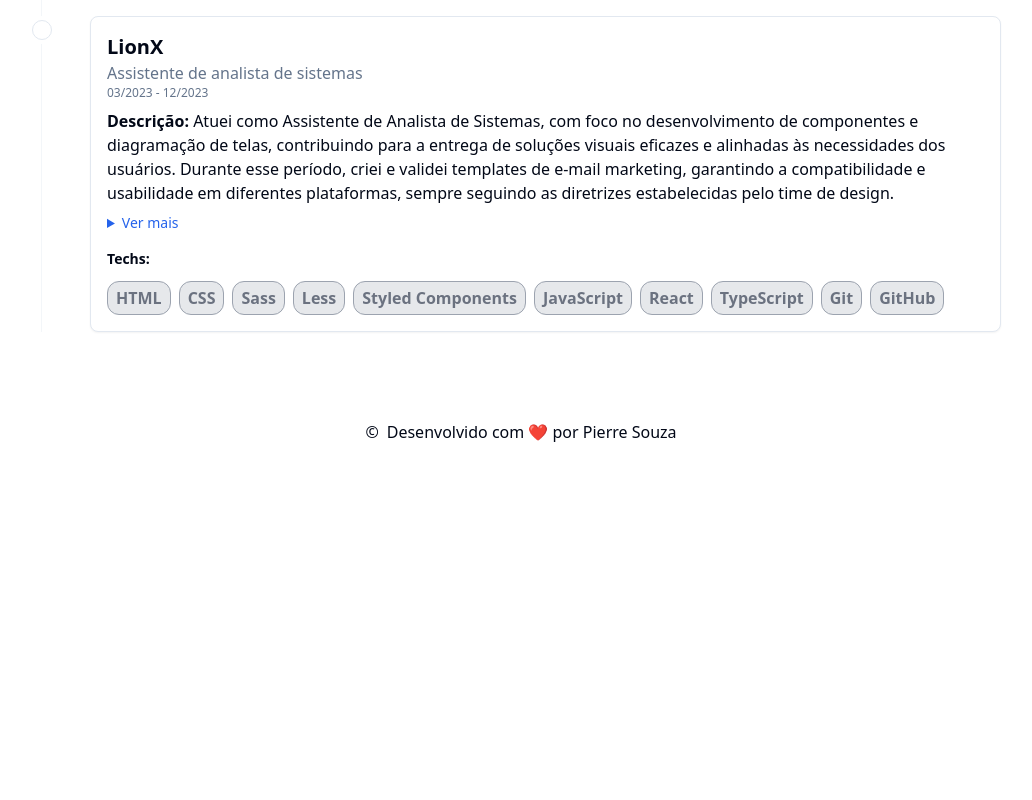
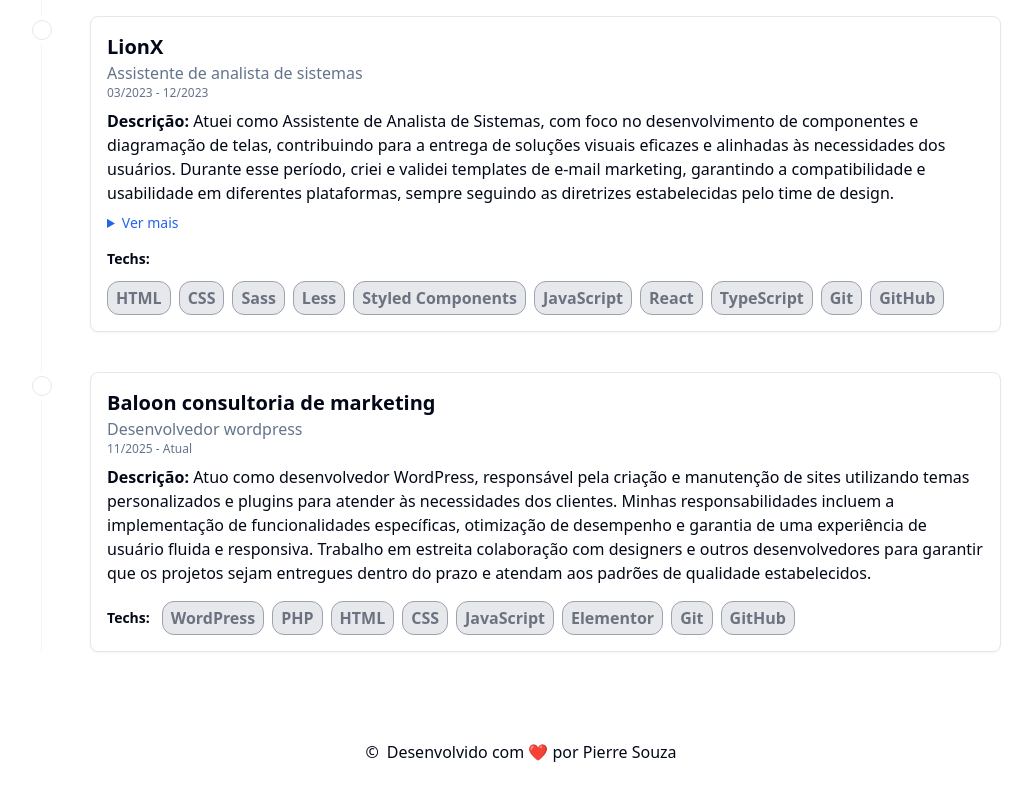
Before and after one commit to pierresouza/Portifolio, a Next.js app: page /experience in a window 1280 px wide. Shown: the part 1115-1915 px from the top of the page, without its empty margins (119-1151 px from the left). Before the commit the page ends 1599 px from the top, so only its background shows below. Built offline with nearby package versions, Linux system fonts and the light colour scheme.

Commit message:
feat: add freelance experience entry for Baloon consultoria de marketing

```diff
--- a/app/experience/mock.ts
+++ b/app/experience/mock.ts
@@ -14,6 +14,24 @@
 
 export const ExperienceMock: Experience = {
   Job: [
+    {
+      id: "freelancer",
+      Company: "Baloon consultoria de marketing",
+      Role: "Desenvolvedor wordpress",
+      Period: "11/2025 - Atual",
+      Description:
+        "Atuo como desenvolvedor WordPress, responsável pela criação e manutenção de sites utilizando temas personalizados e plugins para atender às necessidades dos clientes. Minhas responsabilidades incluem a implementação de funcionalidades específicas, otimização de desempenho e garantia de uma experiência de usuário fluida e responsiva. Trabalho em estreita colaboração com designers e outros desenvolvedores para garantir que os projetos sejam entregues dentro do prazo e atendam aos padrões de qualidade estabelecidos.",
+      Technologies: [
+        "WordPress",
+        "PHP",
+        "HTML",
+        "CSS",
+        "JavaScript",
+        "Elementor",
+        "Git",
+        "GitHub",
+      ],
+    },
     {
       id: "zanthus",
       Company: "Zanthus - Tecnologia de Resultados",
```
